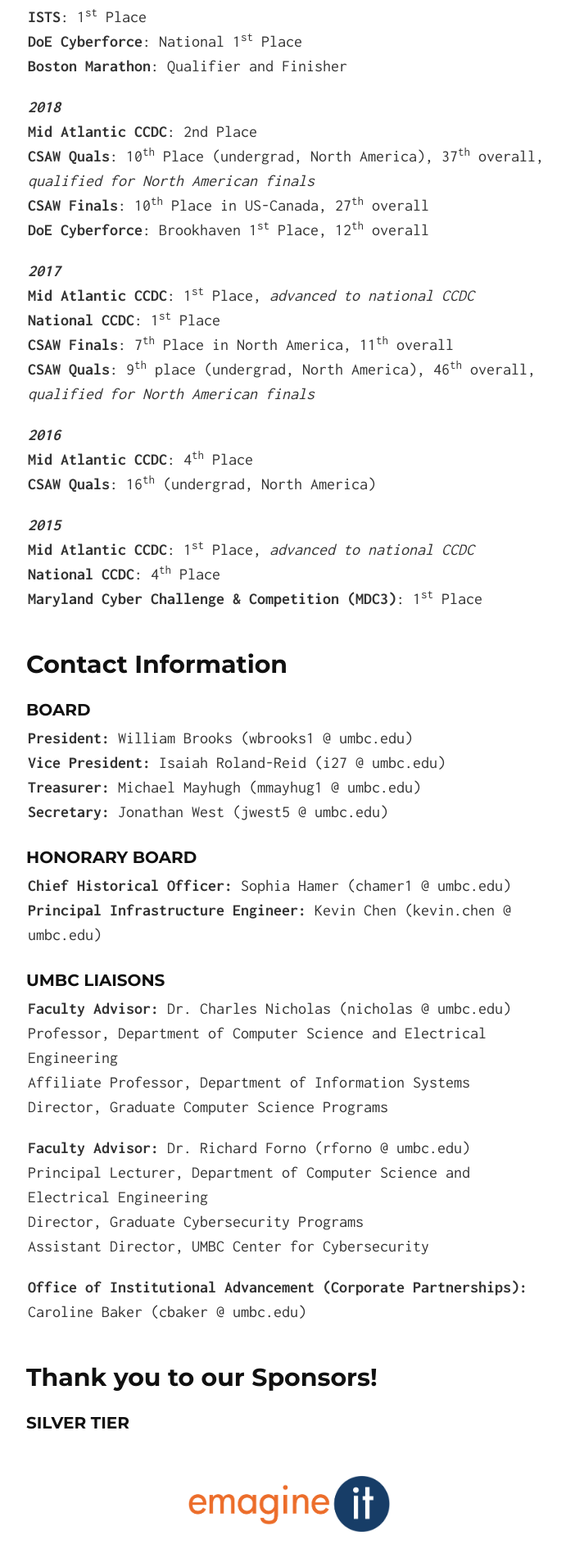
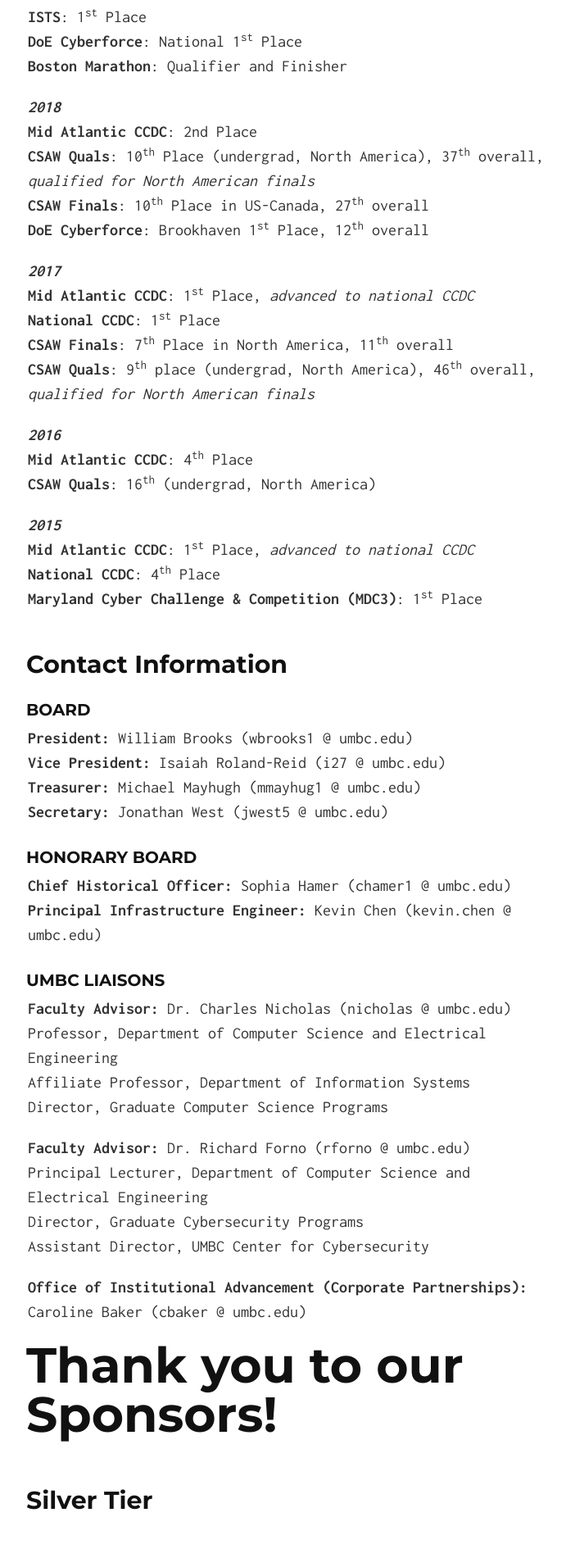
Before and after one commit to UMBCCyberDawgs/umbccyberdawgs.github.io, a Jekyll site: the page built from index.md, in a window 1280 px wide. Shown: the part 4499-6400 px from the top of the page at 82% size, without its empty margins (286-977 px from the left). Built offline with Jekyll 4.4.1, drawn with Linux system fonts in a browser that asks for light colours; our own code applies the rules of GitHub Pages for plain Markdown files.

```diff
--- a/index.md
+++ b/index.md
@@ -157,12 +157,12 @@ Assistant Director, UMBC Center for Cybersecurity<be>
 
 **Office of Institutional Advancement (Corporate Partnerships):** Caroline Baker (cbaker @ umbc.edu)
 
-## Thank you to our Sponsors!
-### Silver Tier
-## <img src="/images/EITLogo.png" height="50%" width="40%">
-## <img src="/images/LMLogo.png" height="50%" width="40%">
+# Thank you to our Sponsors!
+## Silver Tier
+## <img src="/images/EITLogo.png" height="60%" width="60%">
+## <img src="/images/LMLogo.png" height="60%" width="60%">
 
 ## Thank you to our Supporters!
-## <img src="/images/northropgrumman.jpg" height="50%" width="40%">
+## <img src="/images/northropgrumman.jpg" height="30%" width="30%">
 
 <footer><center><a href="http://umbccyberdawgs.github.io/LICENSE.txt">MIT License</a>|<a href="https://drive.google.com/file/d/1rNb2SUcJJwM4jTJs1aLHFC9Npf4WuCM7/view?usp=sharing">CyberDawgs Student Org Constitution</a>|Don't Do Crime!</center></footer>
```
